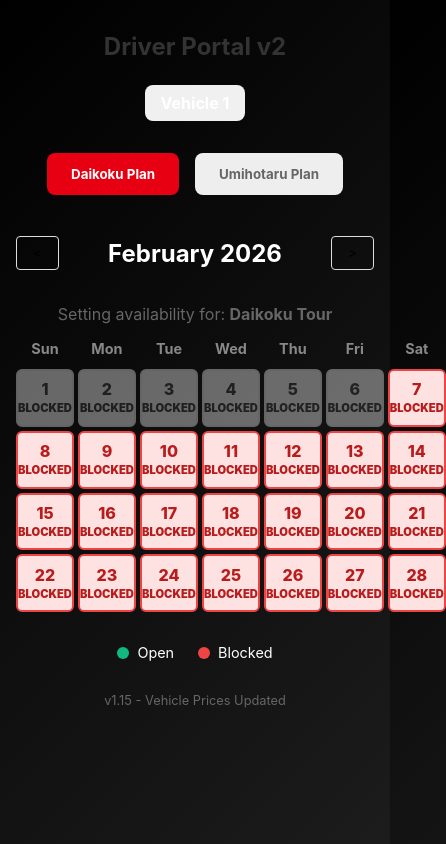
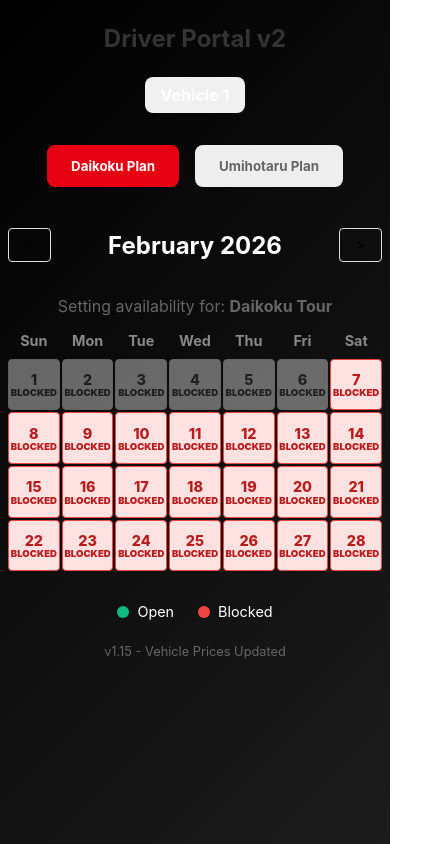
Before and after one commit to kazuosomeya-wq/daikoku, a React (Vite) app: page /driver/1 in a window 390 px wide. Shown: the whole page, 446 px wide, since content can reach past the window. Built offline with nearby package versions, Linux system fonts and the light colour scheme; no server answers; the database is empty.

Commit message:
Fix mobile calendar overflow

```diff
--- a/src/pages/DriverDashboard.css
+++ b/src/pages/DriverDashboard.css
@@ -1,8 +1,10 @@
 /* Existing styles */
+/* Mobile Optimization: Reduce padding to maximize width */
 .driver-dashboard {
     max-width: 800px;
     margin: 0 auto;
-    padding: 1rem;
+    padding: 0.5rem;
+    /* Reduced from 1rem */
     font-family: 'Inter', sans-serif;
 }
 
@@ -67,7 +69,8 @@
 .driver-calendar-grid {
     display: grid;
     grid-template-columns: repeat(7, 1fr);
-    gap: 4px;
+    gap: 2px;
+    /* Reduced gap for mobile */
 }
 
 .weekday {
@@ -79,11 +82,10 @@
 
 .driver-calendar-day {
     aspect-ratio: 1;
-    min-height: 55px;
-    /* Reduced for mobile fit */
-    border: 2px solid #e5e7eb;
-    border-radius: 6px;
-    /* Slightly smaller radius */
+    /* Removed min-height to allow shrinking based on screen width */
+    border: 1px solid #e5e7eb;
+    /* Thinner border for cleaner look */
+    border-radius: 4px;
     display: flex;
     flex-direction: column;
     align-items: center;
@@ -98,7 +100,6 @@
     background: transparent;
     border: none;
     cursor: default;
-    min-height: 0;
 }
 
 .driver-calendar-day.open {
@@ -122,17 +123,18 @@
 }
 
 .day-number {
-    font-size: 1rem;
-    /* readable but compact */
+    font-size: 0.9rem;
+    /* optimized for mobile */
     font-weight: 800;
-    margin-bottom: 0.1rem;
+    margin-bottom: 0;
 }
 
 .status-text {
-    font-size: 0.7rem;
-    /* compact status */
+    font-size: 0.6rem;
+    /* smaller to prevent wrapping */
     font-weight: 900;
     text-transform: uppercase;
+    line-height: 1;
 }
 
 .driver-calendar-day.open .status-text {
```
